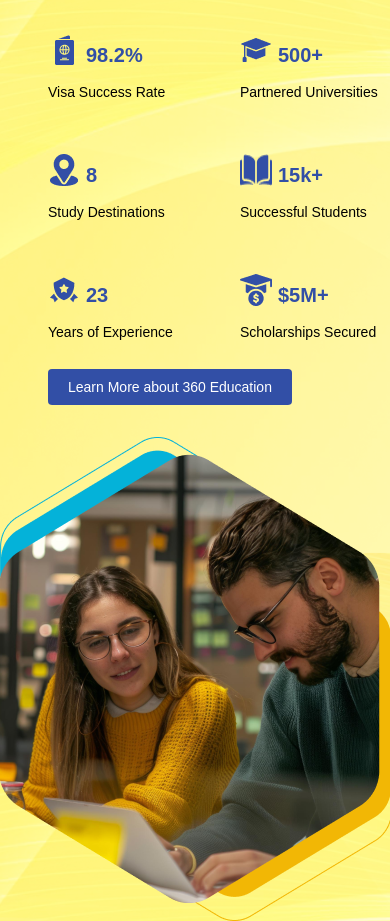
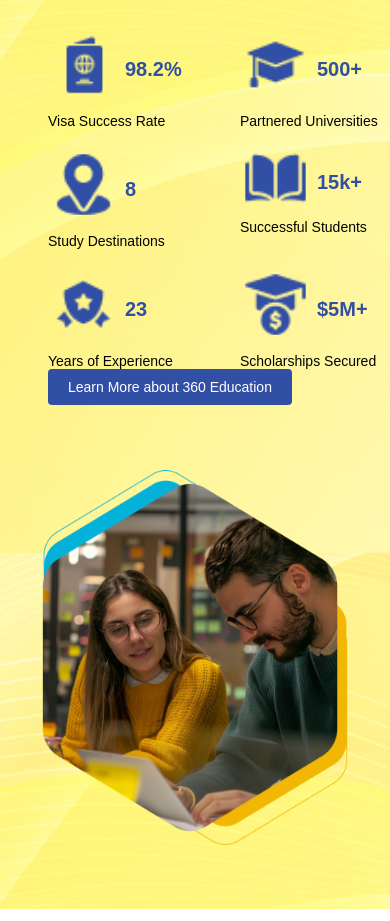
Before and after one commit to Samyam-Stha/Demotask2, a plain HTML site: page index.html in a window 390 px wide. Shown: the part 3915-4836 px from the top of the page. Drawn offline with Linux system fonts and the light colour scheme; some icons are missing.

Commit message:
resized trust image

```diff
--- a/styles.css
+++ b/styles.css
@@ -1170,6 +1170,13 @@ form button:hover {
     background-position: center center;
     background-attachment: fixed;
   }
+  .trust-section img {
+    width: 100%;
+    height: auto;
+    max-width: 100%;
+    margin: 0 auto;
+    transform: scale(0.85);
+  }
 
   .solutions-container {
     flex-direction: column;
```
